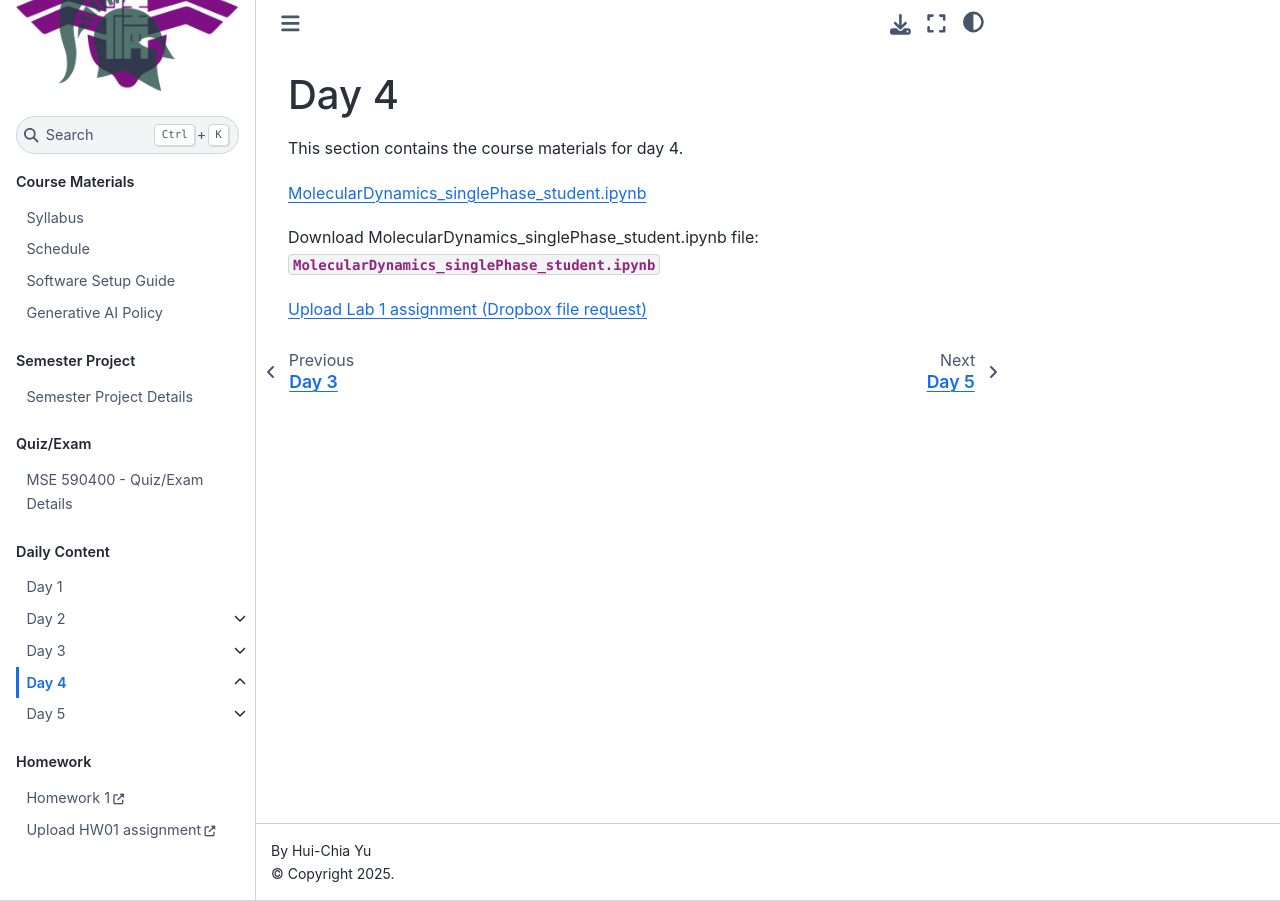
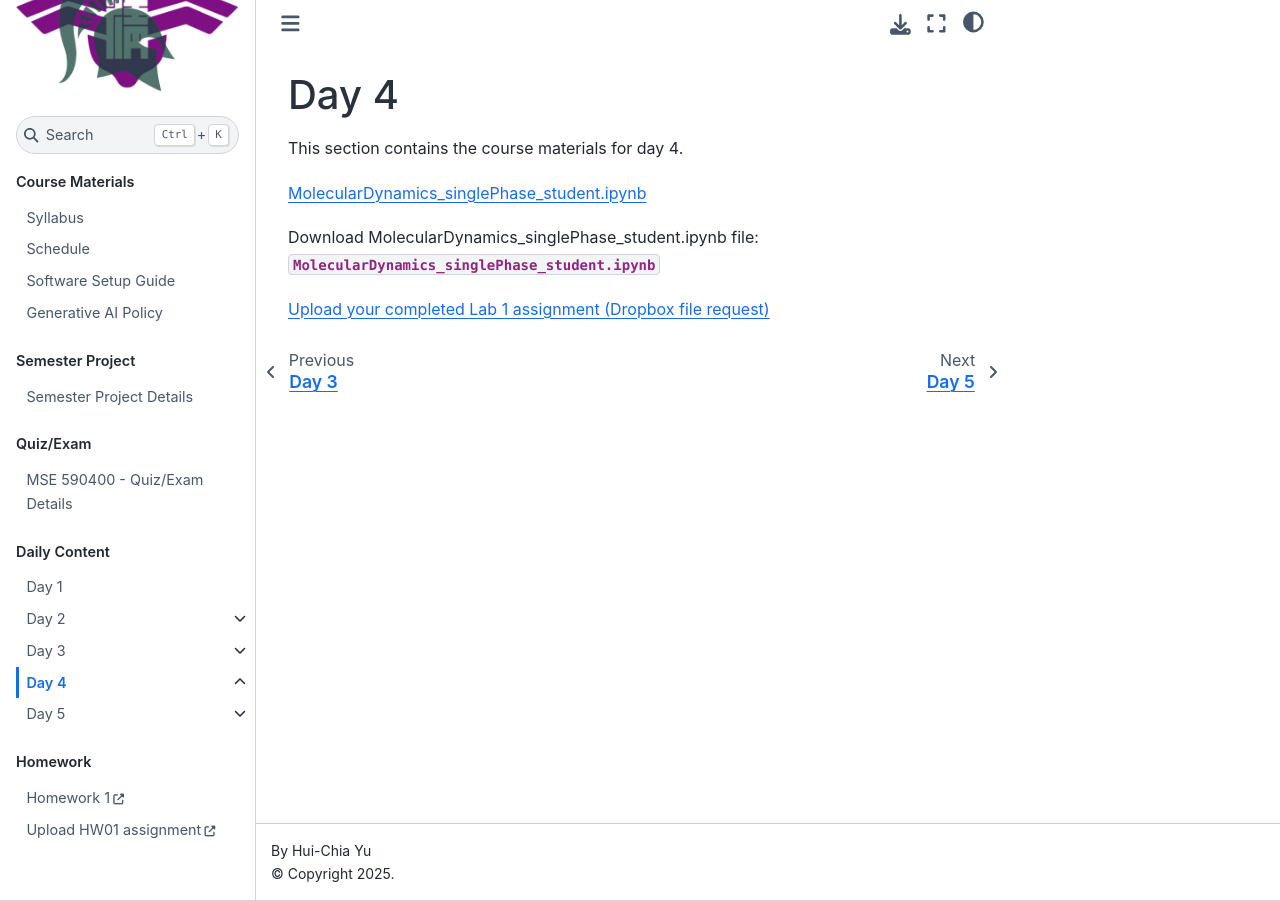
Before and after one commit to huichiayu/nth_mse.github.io, a Jupyter Book: the page built from section_files/day_4.md, in a window 1280 px wide. Built offline with Jupyter Book 1.0.4 settings and Sphinx 7.4.7 and the Sphinx Book theme 1.1.4, drawn with Linux system fonts in a browser that asks for light colours; pages that are not in the unit, such as notebooks, are missing from menus.

Commit message:
modi section files

```diff
--- a/section_files/day_4.md
+++ b/section_files/day_4.md
@@ -6,10 +6,13 @@ This section contains the course materials for day 4.
 
 
 Download MolecularDynamics_singlePhase_student.ipynb file: {Download}`MolecularDynamics_singlePhase_student.ipynb<../daily/Day-04/MolecularDynamics_singlePhase_student.ipynb>`
+
+
+
 <!--
 [MolecularDynamics_twoPhase_student.ipynb](../daily/Day-04/MolecularDynamics_twoPhase_student.ipynb)
 
 <a href="https://raw.githubusercontent.com/huichiayu/cmse_202_802/main/MSE590/JPNB/MolecularDynamics_singlePhase_student.ipynb" download>Download MolecularDynamics_singlePhase_student.ipynb</a>
 -->
 
-[Upload Lab 1 assignment (Dropbox file request)](https://www.dropbox.com/request/THSmmoQhSzJIg6xnEeSF)
+[Upload your completed Lab 1 assignment (Dropbox file request)](https://www.dropbox.com/request/THSmmoQhSzJIg6xnEeSF)
```
Also changed, not shown: section_files/day_2.md (+2 -0 lines).
